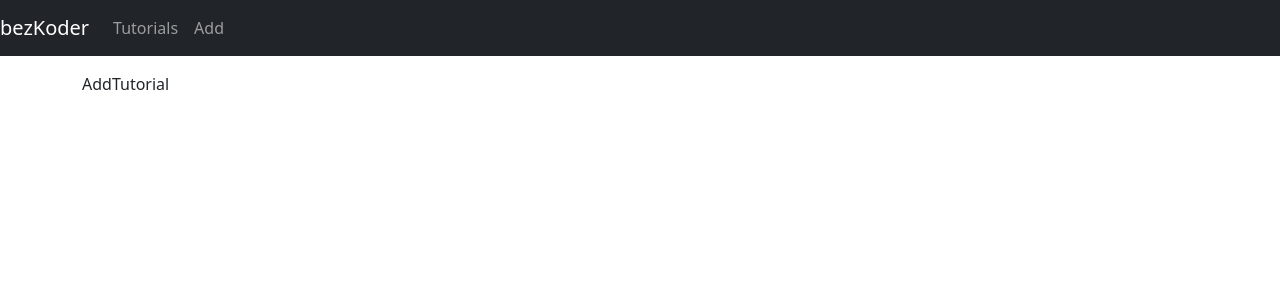
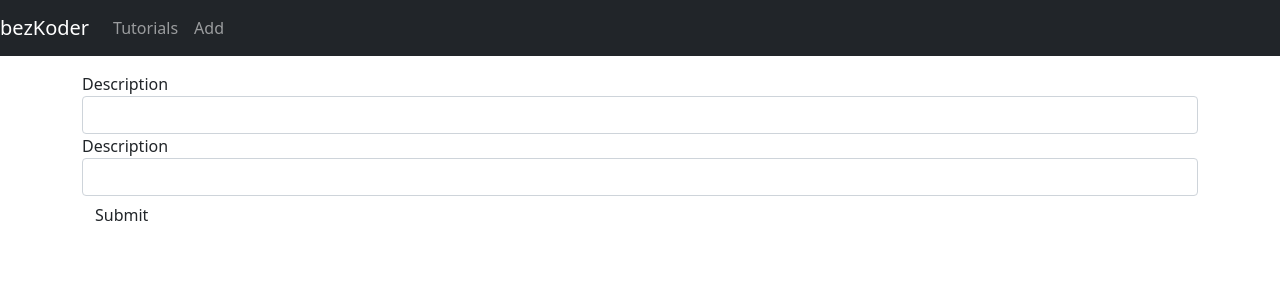
Before and after one commit to gribdesbois/bezkoder-react-typescript-axios, a React (Vite) app in the folder vite-project/: page /add in a window 1280 px wide. Shown: the top 300 px of the page. Built offline with nearby package versions, Linux system fonts and the light colour scheme.

Commit message:
AddTutorial: render()

```diff
--- a/vite-project/src/components/AddTutorial/index.tsx
+++ b/vite-project/src/components/AddTutorial/index.tsx
@@ -70,6 +70,48 @@ export default class AddTutorial extends Component<PromptProps, State> {
   }
 
   render() {
-    return <div>AddTutorial</div>
+    const { submitted, title, description } = this.state
+    return (
+      <div className="submit-form">
+        {submitted ? (
+          <div>
+            <h4>You submitted successfully</h4>
+            <button className="btn btn-success" onClick={this.newTutorial}>
+              Add
+            </button>
+          </div>
+        ) : (
+          <div>
+            <div className="form-group">
+              <label htmlFor="description">Description</label>
+              <input
+                type="text"
+                className="form-control"
+                id="description"
+                required
+                value={description}
+                onChange={this.onChangeDescription}
+                name="description"
+              />
+            </div>
+            <div className="form-group">
+              <label htmlFor="description">Description</label>
+              <input
+                type="text"
+                className="form-control"
+                id="description"
+                required
+                value={description}
+                onChange={this.onChangeDescription}
+                name="description"
+              />
+            </div>
+            <button onClick={this.saveTutorial} className="btn btn-succes">
+              Submit
+            </button>
+          </div>
+        )}
+      </div>
+    )
   }
 }
```
